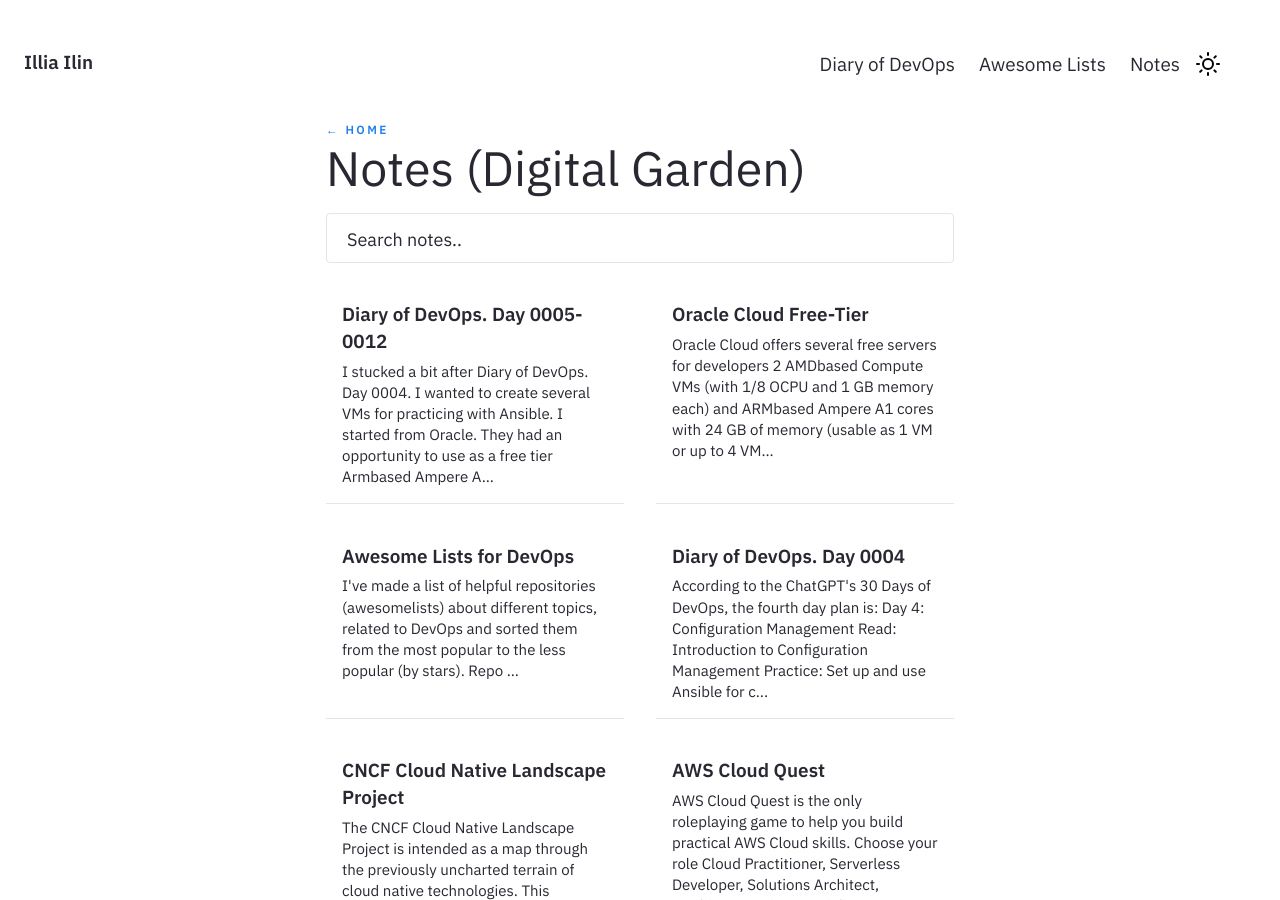
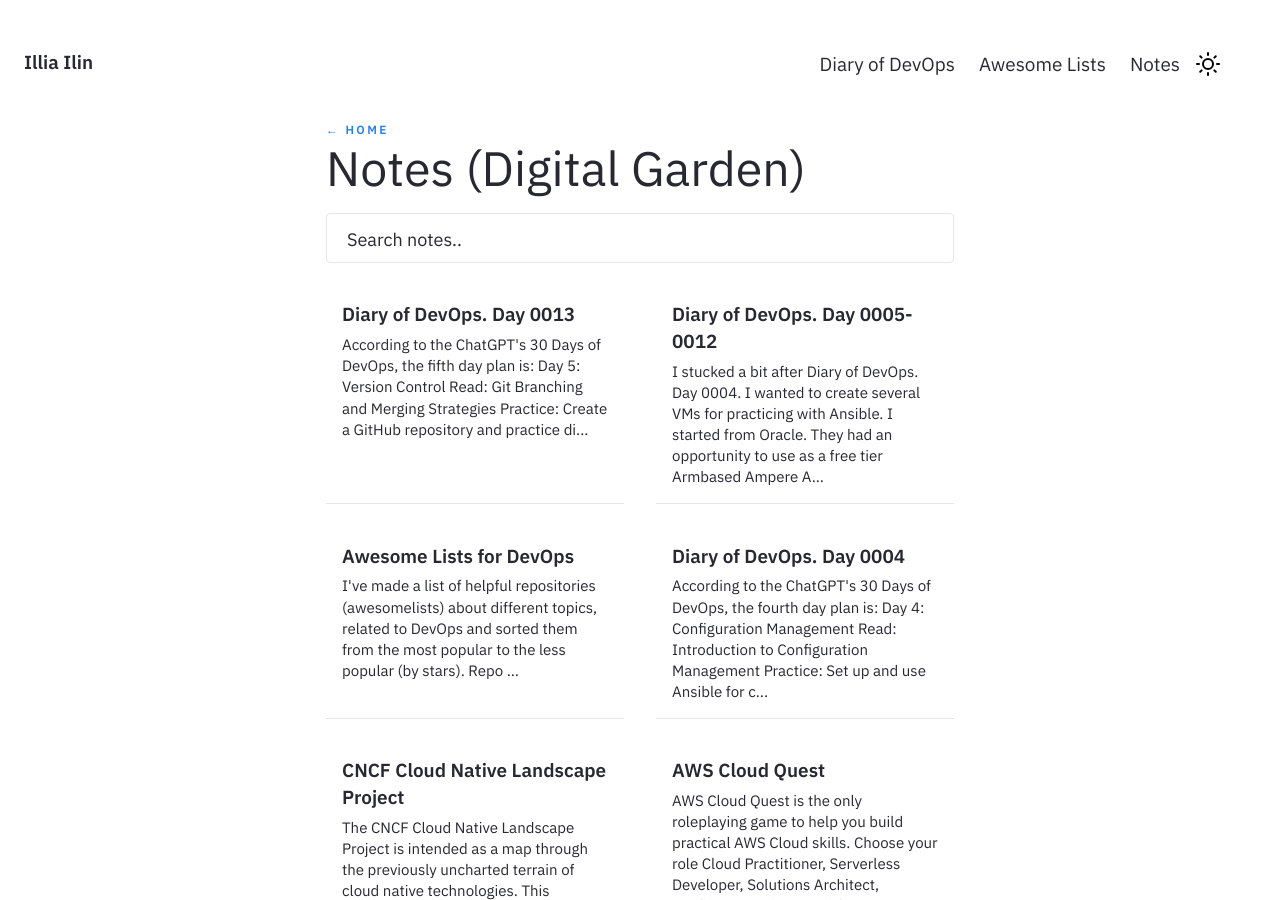
Before and after one commit to illia-ilin/illia-ilin.github.io, a Jekyll site: the page built from pages/notes.md, in a window 1280 px wide and 900 px high. Built offline with Jekyll 4.4.1, drawn with Linux system fonts in a browser that asks for light colours; part of the change alters nothing that is shown.

Commit message:
Some updates

````diff
--- a/_notes/Public/Awesome Lists for DevOps.md
+++ b/_notes/Public/Awesome Lists for DevOps.md
@@ -67,6 +67,7 @@ I've made a list of helpful repositories (awesome-lists) about different topics,
 | [joubertredrat/awesome-devops](https://github.com/joubertredrat/awesome-devops) | This is my awesome list with all open source and free applications that you can use in your management |
 | [Hiflylabs/awesome-dbt](https://github.com/Hiflylabs/awesome-dbt) | A curated list of awesome dbt resources  |
 | [awesome-soft/awesome-devops](https://github.com/awesome-soft/awesome-devops) | A curated list of awesome softwares for Devops. |
+| [Asgoret/devops_chats](https://github.com/Asgoret/devops_chats) | Repository of DevOps (RUS) chats in Telegram |
 | [shospodarets/awesome-platform-engineering](https://github.com/shospodarets/awesome-platform-engineering) | Curated list of tools and resources for Platform Engineering |
 | [nemonik/hands-on-DevOps-gen2](https://github.com/nemonik/hands-on-DevOps-gen2) | The new home of the second edition of my hands-on DevOps course building upon https://github.com/nemonik/hands-on-DevOps |
 | [devops-ru/awesome-devops_ru](https://github.com/devops-ru/awesome-devops_ru) | Roadmap по материалам о DevOps, помогающим его понять, осмыслить и принять |
--- /dev/null
+++ b/_notes/Public/Diary of DevOps. Day 0013.md
@@ -0,0 +1,100 @@
+---
+title: Diary of DevOps. Day 0013
+feed: show
+date: 16-05-2023
+permalink: /diary-of-devops-day-0013
+---
+
+According to the [[ChatGPT's 30 Days of DevOps]], the fifth day plan is:
+
+#### **Day 5: Version Control**
+- Read: [Git Branching and Merging Strategies](https://www.atlassian.com/git/tutorials/comparing-workflows)
+- Practice: [Create a GitHub repository and practice different Git workflows](https://guides.github.com/introduction/git-handbook/)
+
+I've decided to recap some Git things with Online [Learn Git Branching](https://learngitbranching.js.org/) service.
+
+The very first exercise may not work, so in case something doesn't work properly, it's better to check [issues](https://github.com/pcottle/learnGitBranching/issues) at their repository.
+
+```bash
+# Detach yo' HEAD
+git checkout C4
+
+# Level Relative Refs (^)
+git checkout bugFix^
+
+# Level Relative Refs (~)
+git branch -f main C6
+git checkout HEAD^
+git branch -f bugFix HEAD^
+
+# Level Reversing Changes in Git
+git reset HEAD^
+git checkout pushed
+git revert HEAD^
+
+# Level Cherry-pick Intro
+git cherry-pick C3 C4 C7
+
+# Level Interactive Rebase Intro
+git rebase -i HEAD~4
+
+# Level Grabbing Just 1 Commit
+git checkout main
+git cherry-pick C4
+
+# Level Juggling Commits
+git rebase -i HEAD~2
+git commit --amend
+git rebase -i HEAD~2
+git rebase caption main
+
+# Level Git Tags
+git checkout C2
+git tag v1
+git tag v0 C1
+
+# Level Git Describe
+git describe bugFix
+git describe side
+git commit
+
+# Level Rebasing over 9000 times
+git rebase main bugFix
+git rebase bugFix side
+git rebase side another
+git rebase another main
+
+# Level Multiple parents
+git branch bugWork HEAD^^2^
+
+# Level Branch Spaghetti
+git checkout one
+git cherry-pick C4 C3 C2
+git checkout two
+git cherry-pick C5 C4 C3 C2
+git branch -f three C2
+
+# Level Clone Intro
+git clone
+
+
+
+```
+
+Another good service is [GitHub Minesweeper](https://profy.dev/project/github-minesweeper) - it offers a plenty of practical things to do with git and GitHub - commits, pull requests, and so on.
+
+#### Documenting the time I spend
+
+Today I created a Google Sheet to document time I am spending during a day. [This is the copy to use](https://docs.google.com/spreadsheets/d/1S6Di6Btsbt9rrH9lckotn6tg2JrWahemhkmZ9XwO9n0/edit?usp=sharing).
+There are 15-minutes blocks of time and dropdown lists.
+It's nice for analyzing habits. In addition to the Toggl app I am using for particular blocks of time.
+
+#### Current progress
+
+Task | Type | Progress
+--- | --- | ---:
+"The Phoenix Project" | book | 4/35 chapters, 14%
+"The DevOps Handbook" | book | 9%
+AWS Cloud Quest | course | 7/12 assigments, 58%
+
+Tags: #Git
--- a/_notes/Public/Oracle Cloud Free-Tier.md
+++ /dev/null
@@ -1,27 +0,0 @@
----
-title: Oracle Cloud Free-Tier
-feed: show
-date: 05-05-2023
-permalink: /oracle-cloud-free-tier
----
-
-Oracle Cloud offers several free servers for developers -  2 AMD-based Compute VMs (with 1/8 OCPU and 1 GB memory each) and ARM-based Ampere A1 cores with 24 GB of memory (usable as 1 VM or up to 4 VMs with 3,000 OCPU hours and 18,000 GB hours per month).
-[What's also included with Oracle Cloud Free Tier](https://www.oracle.com/cloud/free/).
-
-I used them before, but for now for my learning I decided to configure it again and write about it here.
-
-So I am configuring 1 ARM-based and 2 AMD-based VMs.
-
-## VM1: 4 ARM-based Ampere A1 cores + 24 GB of memory
-
-I am using Canonical Ubuntu 22.04 (I prefer to use standard image instead of minimal one) as an image and VM.Standard.A1.Flex as a shape (Virtual machine, 4 core OCPU, 24 GB memory, 4 Gbps network bandwidth).
-
-I created a public key file `is_rsa_oracle.pub` with the `ssh-keygen` command from my laptop and added this SSH key to the instance.
-
-And also I am using boot volume size of 100 GB (of 200 GB available in free-tier).
-
-
-
-
-
-Tags: #Oracle, #free
````
